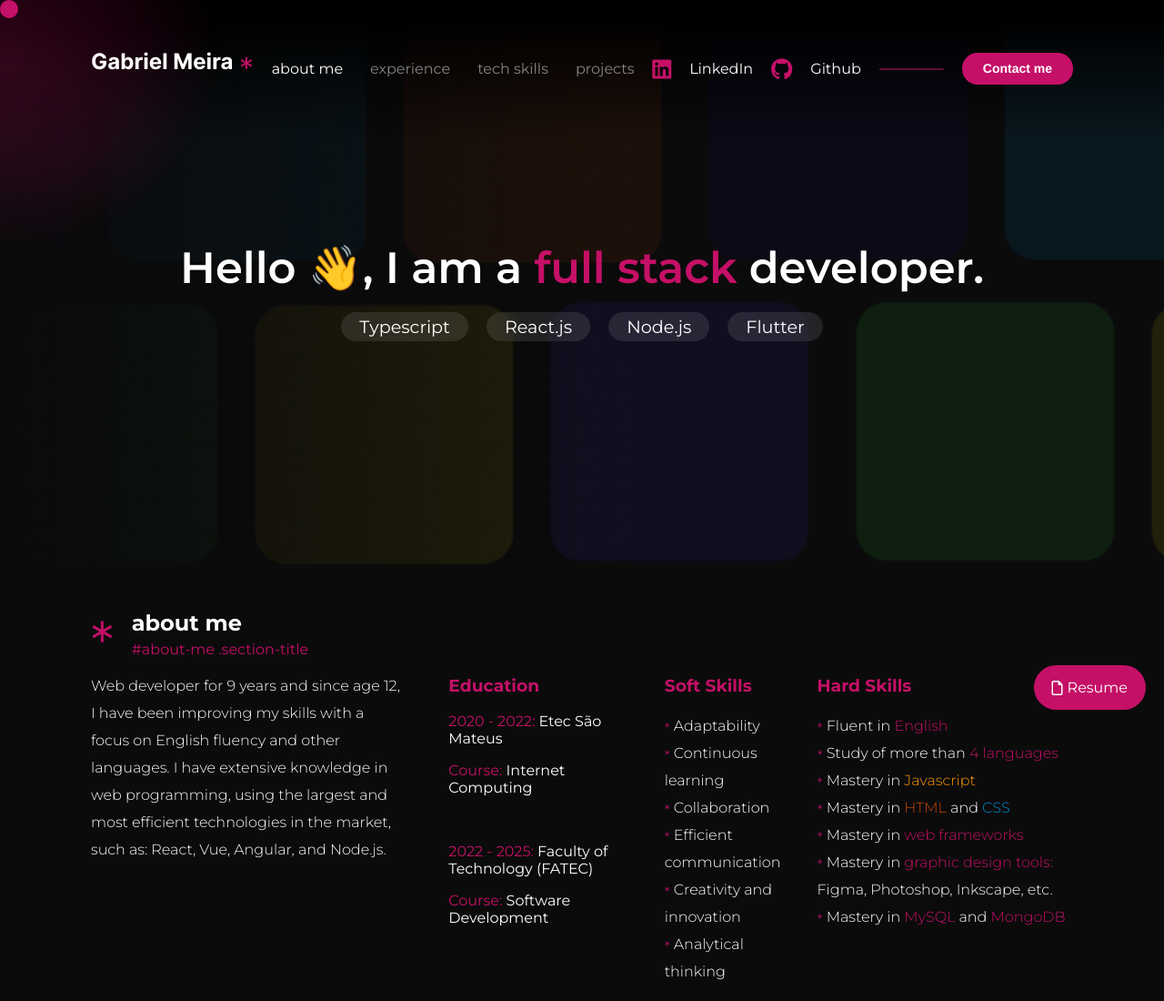
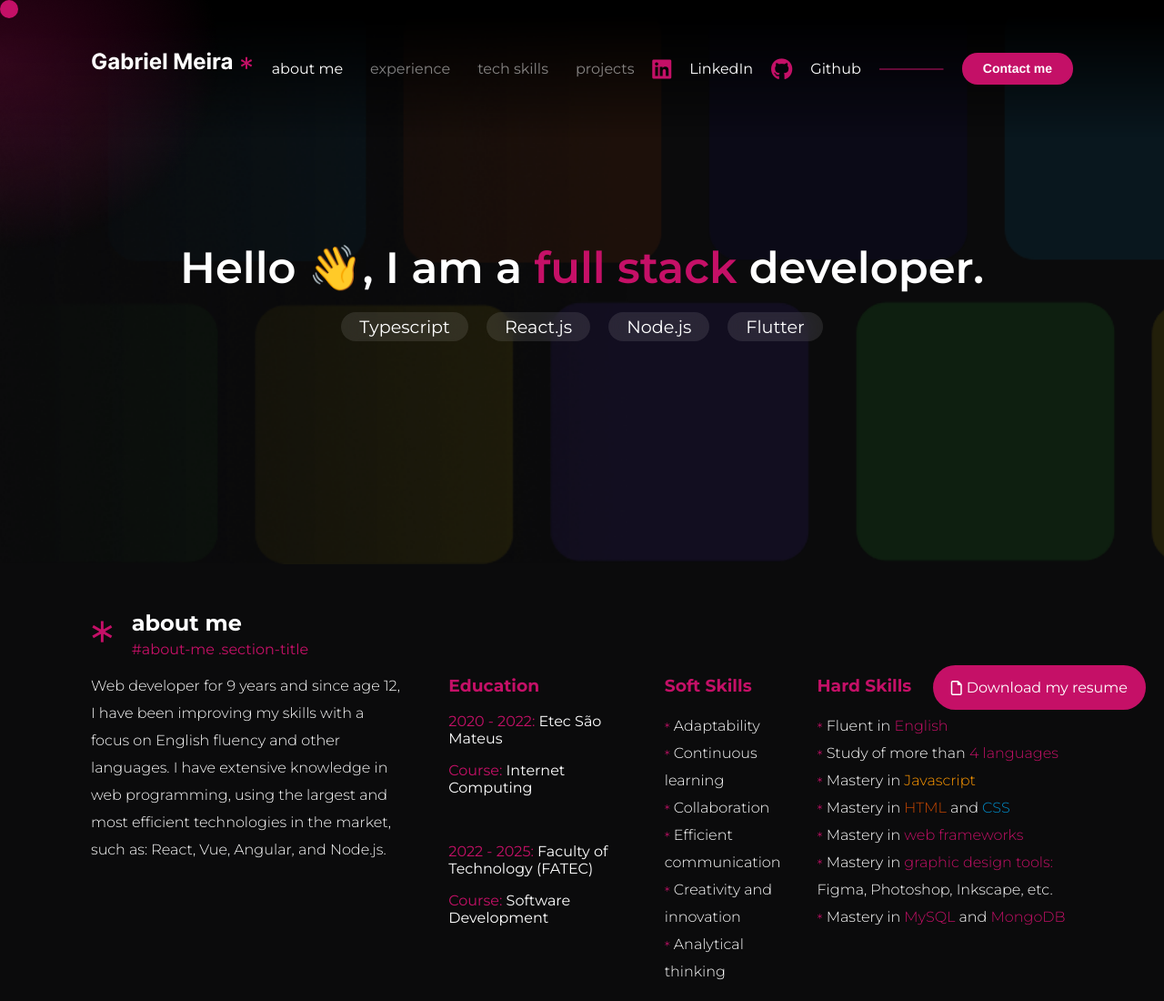
Before and after one commit to gabrielmeiradev/gabrielmeiradev.github.io, a plain HTML site: page index.html in a window 1280 px wide. Shown: the top 1100 px of the page at 91% size. Drawn offline with Linux system fonts and the light colour scheme; no server answers; a script that the page names is missing; some icons are missing.

Commit message:
chore: changing resume button label

```diff
--- a/index.html
+++ b/index.html
@@ -280,7 +280,7 @@
 
     <a class="download-resume-button" href="https://docs.google.com/document/d/1-cWCFzn5fLkEG2DjFH3SJXzK3cdjsPPyorR__OuO55U/edit?usp=sharing" target="_blank">
         <i class="fa-regular fa-file"></i>
-        Resume
+        Download my resume
     </a>
 
     <footer class="main-padding flex-row space-between">
```
